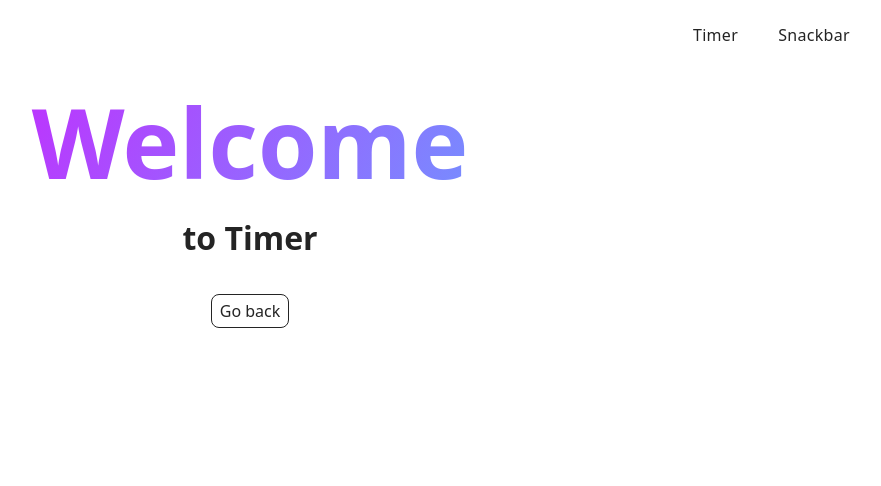
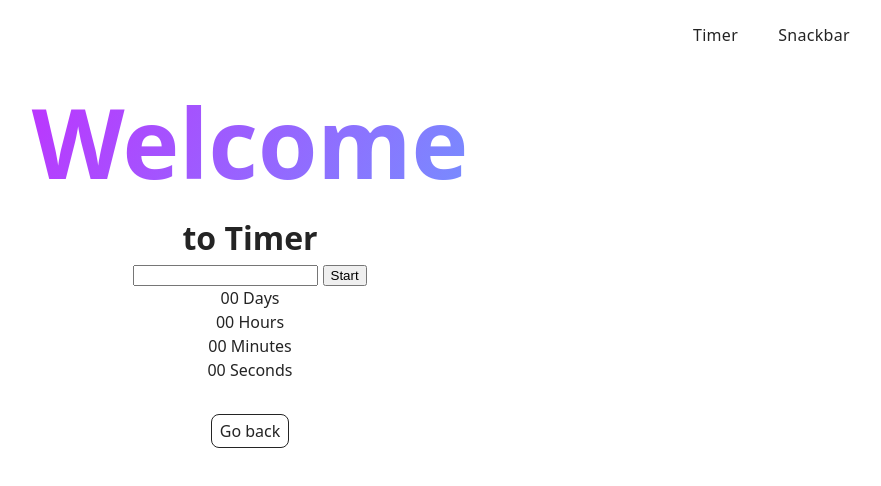
Before and after one commit to RomanAnokhin-work/goit-js-hw-10, a website built with Vite: page src/1-timer.html in a window 1280 px wide. Shown: the whole page, without its empty margins (390-1271 px from the left). Built offline with nearby package versions, Linux system fonts and the light colour scheme.

Commit message:
Update 1-timer.html

```diff
--- a/package.json
+++ b/package.json
@@ -17,6 +17,7 @@
   "author": "Alexander Repeta <alexander.repeta@gmail.com>",
   "license": "ISC",
   "dependencies": {
+    "flatpickr": "^4.6.13",
     "vite-plugin-full-reload": "^1.2.0",
     "vite-plugin-html-inject": "^1.1.2"
   }
--- a/src/1-timer.html
+++ b/src/1-timer.html
@@ -19,10 +19,31 @@
         <h1 class="main-title">
           <span class="main-title-gradient">Welcome</span> to Timer
         </h1>
+        <input type="text" id="datetime-picker" />
+        <button type="button" data-start>Start</button>
+
+        <div class="timer">
+          <div class="field">
+            <span class="value" data-days>00</span>
+            <span class="label">Days</span>
+          </div>
+          <div class="field">
+            <span class="value" data-hours>00</span>
+            <span class="label">Hours</span>
+          </div>
+          <div class="field">
+            <span class="value" data-minutes>00</span>
+            <span class="label">Minutes</span>
+          </div>
+          <div class="field">
+            <span class="value" data-seconds>00</span>
+            <span class="label">Seconds</span>
+          </div>
+        </div>
         <load src="./partials/back-link.html" />
       </div>
     </main>
 
-  <script type="module" src="./js/1-timer.js"></script>
+    <script type="module" src="./js/1-timer.js"></script>
   </body>
 </html>
--- a/src/js/1-timer.js
+++ b/src/js/1-timer.js
@@ -0,0 +1,2 @@
+import flatpickr from "flatpickr";
+import "flatpickr/dist/flatpickr.min.css";
```
Also changed, not shown: 1 other file.
